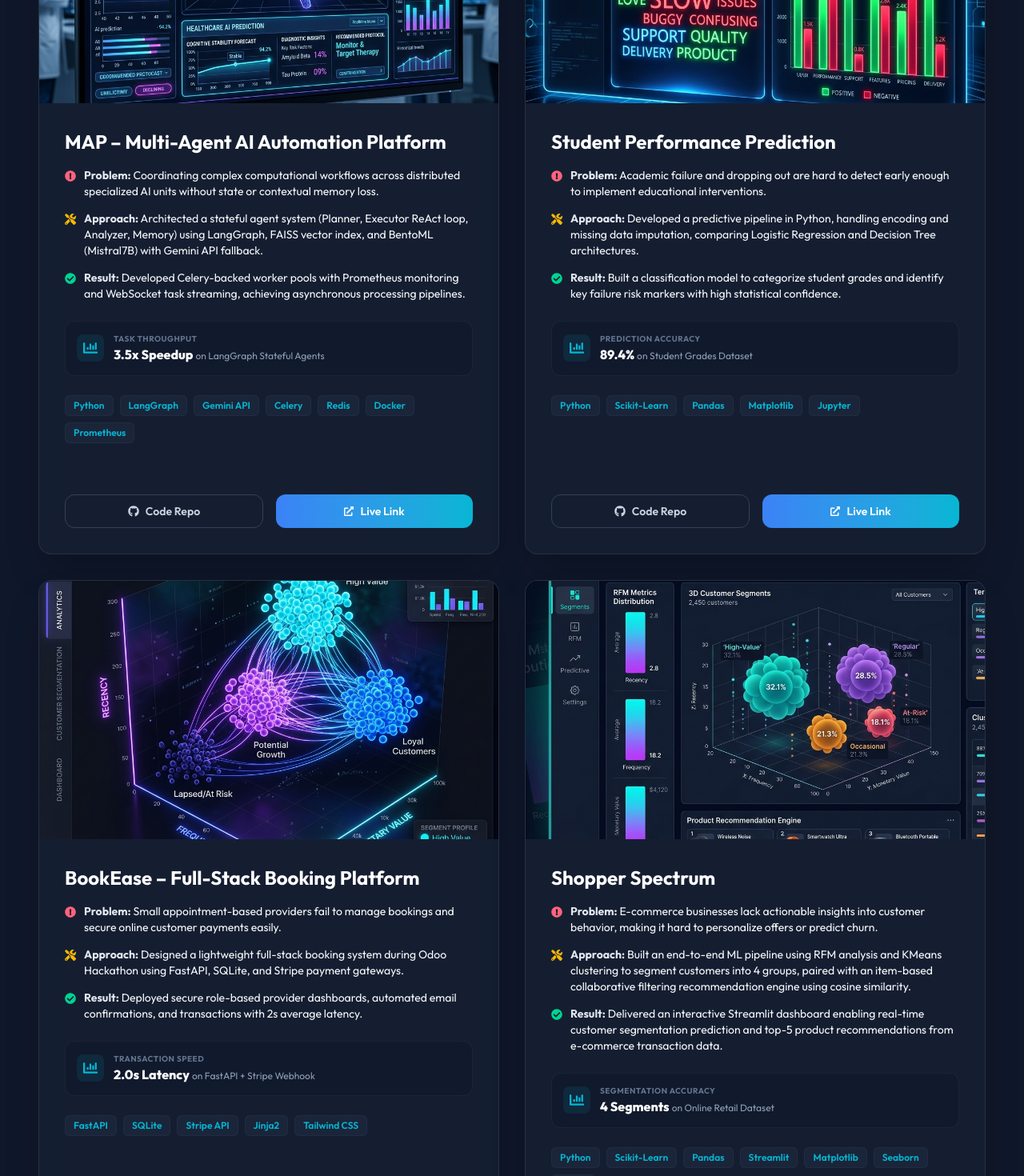
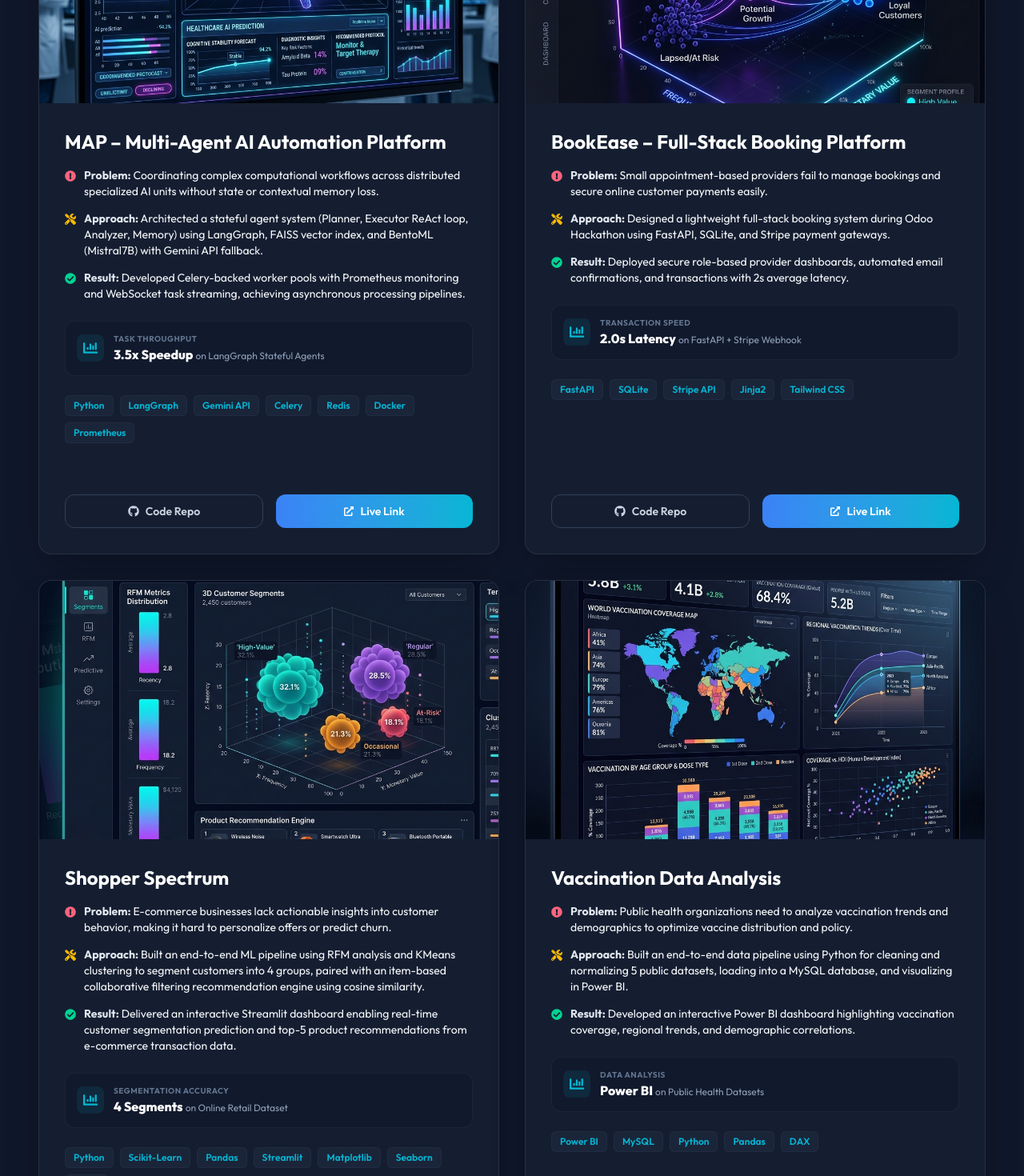
Before and after one commit to sanskruti-aids/ai-portfolio., a React (Vite) app: page / in a window 1280 px wide. Shown: the part 1280-2750 px from the top of the page at 80% size. Built offline with nearby package versions, Linux system fonts and the light colour scheme.

Commit message:
fix:remove project

```diff
--- a/public/resume-print.html
+++ b/public/resume-print.html
@@ -252,18 +252,6 @@
 
     <div class="item">
       <div class="item-header">
-        <span class="item-title">Student Performance Prediction</span>
-        <span class="item-date">Jan 2026</span>
-      </div>
-      <ul>
-        <li>Developed a machine learning model to predict student academic performance using Python.</li>
-        <li>Performed data preprocessing including handling missing values, encoding categorical variables, and evaluating accuracy and classification metrics.</li>
-        <li>Implemented and compared Logistic Regression and Decision Tree models, generating data charts using Matplotlib.</li>
-      </ul>
-    </div>
-
-    <div class="item">
-      <div class="item-header">
         <span class="item-title">Shopper Spectrum – Customer Segmentation & Recommendation System</span>
         <span class="item-date">Jun 2026</span>
       </div>
@@ -271,6 +259,18 @@
         <li><strong>Problem:</strong> E-commerce businesses lack actionable insights into customer behavior, making it hard to personalize offers or predict churn.</li>
         <li><strong>Approach:</strong> Built an end-to-end ML pipeline using RFM analysis and KMeans clustering to segment customers into 4 groups, paired with an item-based collaborative filtering recommendation engine using cosine similarity.</li>
         <li><strong>Result:</strong> Delivered an interactive Streamlit dashboard enabling real-time customer segmentation prediction and top-5 product recommendations from e-commerce transaction data.</li>
+      </ul>
+    </div>
+
+    <div class="item">
+      <div class="item-header">
+        <span class="item-title">Vaccination Data Analysis</span>
+        <span class="item-date">Jul 2026</span>
+      </div>
+      <ul>
+        <li><strong>Problem:</strong> Public health organizations need to analyze vaccination trends and demographics to optimize vaccine distribution and policy.</li>
+        <li><strong>Approach:</strong> Built an end-to-end data pipeline using Python for cleaning and normalizing 5 public datasets, loading into a MySQL database, and visualizing in Power BI.</li>
+        <li><strong>Result:</strong> Developed an interactive Power BI dashboard highlighting vaccination coverage, regional trends, and demographic correlations.</li>
       </ul>
     </div>
 
--- a/src/data/projects.js
+++ b/src/data/projects.js
@@ -14,22 +14,6 @@ export const projects = [
     image: "/src/assets/images/stroke_prediction.png",
     github: "https://github.com/Yad4o/MAP",
     demo: "https://github.com/Yad4o/MAP"
-  },
-  {
-    id: 2,
-    name: "Student Performance Prediction",
-    problem: "Academic failure and dropping out are hard to detect early enough to implement educational interventions.",
-    approach: "Developed a predictive pipeline in Python, handling encoding and missing data imputation, comparing Logistic Regression and Decision Tree architectures.",
-    result: "Built a classification model to categorize student grades and identify key failure risk markers with high statistical confidence.",
-    metrics: {
-      label: "Prediction Accuracy",
-      value: "89.4%",
-      dataset: "Student Grades Dataset"
-    },
-    tech: ["Python", "Scikit-Learn", "Pandas", "Matplotlib", "Jupyter"],
-    image: "/src/assets/images/sentiment_analytics.png",
-    github: "https://github.com/sanskruti-aids/Student-Performance-Prediction",
-    demo: "https://github.com/sanskruti-aids/Student-Performance-Prediction"
   },
   {
     id: 3,
@@ -62,5 +46,21 @@ export const projects = [
     image: "/src/assets/images/shopper_spectrum.png",
     github: "https://github.com/sanskruti-aids/shopper-spectrum",
     demo: "https://github.com/sanskruti-aids/shopper-spectrum"
+  },
+  {
+    id: 5,
+    name: "Vaccination Data Analysis",
+    problem: "Public health organizations need to analyze vaccination trends and demographics to optimize vaccine distribution and policy.",
+    approach: "Built an end-to-end data pipeline using Python for cleaning and normalizing 5 public datasets, loading into a MySQL database, and visualizing in Power BI.",
+    result: "Developed an interactive Power BI dashboard highlighting vaccination coverage, regional trends, and demographic correlations.",
+    metrics: {
+      label: "Data Analysis",
+      value: "Power BI",
+      dataset: "Public Health Datasets"
+    },
+    tech: ["Power BI", "MySQL", "Python", "Pandas", "DAX"],
+    image: "/src/assets/images/vaccination_data.png",
+    github: "https://github.com/sanskruti-aids/vaccination-data-analysis",
+    demo: "https://github.com/sanskruti-aids/vaccination-data-analysis"
   }
 ];
```
Also changed, not shown: src/assets/images/vaccination_data.png (added).
